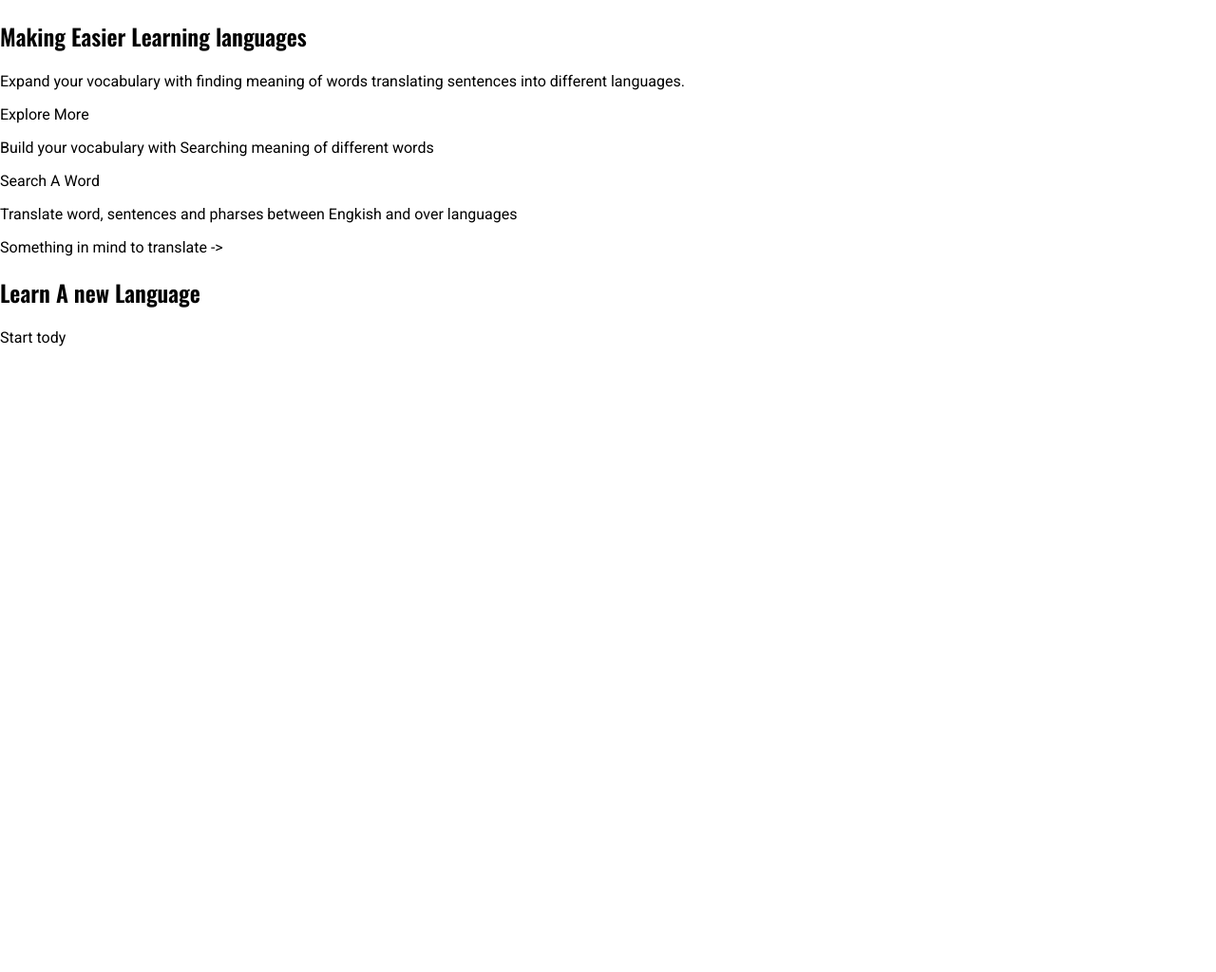
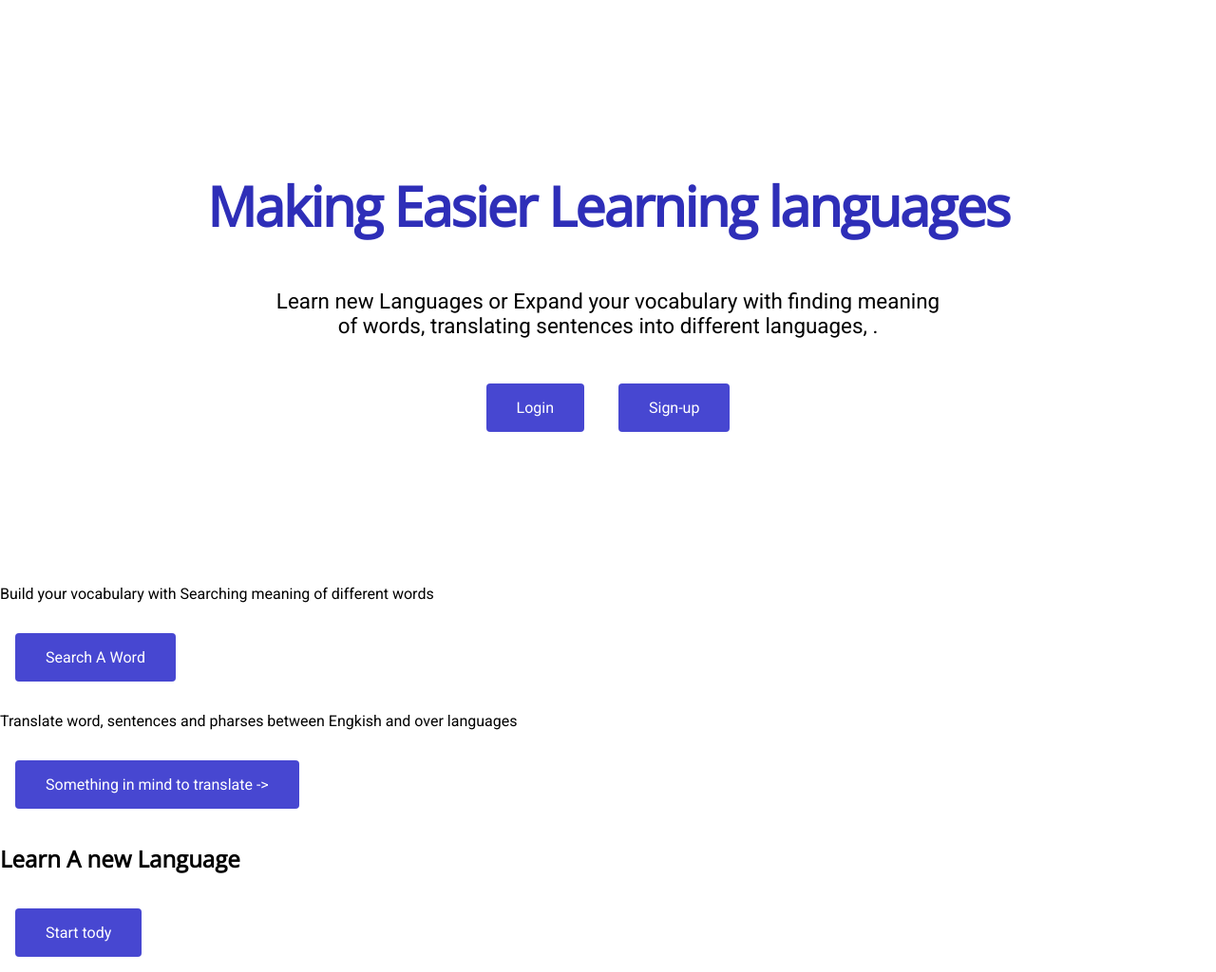
Before and after one commit to arushi082/LanguageLearning-App, a Django app: page / in a window 1280 px wide. Shown: the part 67-1091 px from the top of the page at 95% size. Before the commit the page ends 432 px from the top, so only its background shows below. Run offline with Django 3.2, Linux system fonts and the light colour scheme.

Commit message:
update home
Update CSS of home page

```diff
--- a/Language/Login/Templates/Login/base.html
+++ b/Language/Login/Templates/Login/base.html
@@ -10,7 +10,7 @@
     <!-- Google Font link  -->
     <link rel="preconnect" href="https://fonts.googleapis.com">
     <link rel="preconnect" href="https://fonts.gstatic.com" crossorigin>
-    <link href="https://fonts.googleapis.com/css2?family=Oswald:wght@400;600&family=Roboto&display=swap" rel="stylesheet">
+    <link href="https://fonts.googleapis.com/css2?family=Open+Sans&family=Roboto&display=swap" rel="stylesheet">
 
     <!-- CSS  -->
     <link rel="stylesheet" href="{% static 'Login/css/master.css' %}">
--- a/Language/Login/Templates/Login/home.html
+++ b/Language/Login/Templates/Login/home.html
@@ -3,33 +3,41 @@
   {% block content %}
 
   <!--CTA-->
-  <main>
+  <main class="home">
 
-    <section>
-      <h1>Making Easier Learning languages</h1>
-      <p>Expand your vocabulary with
-      finding meaning of words
-      translating sentences into different
-      languages.</p>
-      <a href="#">Explore More</a>
+    <section class="home__hero">
+      <div>
+        <h1>Making Easier Learning languages</h1>
+        <p>
+          Learn new Languages or
+          Expand your vocabulary with
+          finding meaning of words,
+          translating sentences into different
+          languages, .
+        </p>
+        <div>
+          <a class="home__btn" href="{% url 'Login:login' %}">Login</a>
+          <a class="home__btn" href="{% url 'Login:register' %}">Sign-up</a>
+        </div>
+      </div>
     </section>
 
-    <section>
+    <section class="home__word">
       <p>Build your vocabulary with
       Searching meaning of different
       words </p>
-      <a href="#">Search A Word</a>
+      <a class="home__btn" href="{% url 'Dictionary:index' %}">Search A Word</a>
     </section>
 
-    <section>
+    <section class="home__translate">
       <p>Translate word, sentences and pharses
       between Engkish and over languages</p>
-      <a href="#">Something in mind to translate -></a>
+      <a class="home__btn" href="{% url 'Translate:index' %}">Something in mind to translate -></a>
     </section>
 
-    <section>
+    <section class="home__learn">
       <h1>Learn A new Language</h1>
-      <a href="#">Start tody</a>
+      <a class="home__btn" href="{% url 'curriculum:standard_list' %}">Start tody</a>
     </section>
   </main>
   {% endblock %}
--- a/Language/Login/Templates/Login/register.html
+++ b/Language/Login/Templates/Login/register.html
@@ -6,7 +6,7 @@
 
 <!--Register-->
 <main class="register login__register">
-	<h1>Register</h1>
+	<h1>Sign-up</h1>
 	<form method="POST">
 		{% csrf_token %}
 		{{ register_form|crispy }}
--- a/Language/Login/static/Login/css/master.css
+++ b/Language/Login/static/Login/css/master.css
@@ -13,7 +13,7 @@ body {
 }
 
 h1, h2 {
-  font-family: "Oswald", sans-serif;
+  font-family: "Open Sans", sans-serif;
 }
 
 img {
@@ -86,6 +86,33 @@ header {
 }
 .nav__link:hover {
   font-weight: bold;
+}
+
+.home__btn {
+  margin: 1rem;
+  padding: 1rem 2rem;
+  background-color: #4747d1;
+  border-radius: 0.25rem;
+  color: white;
+}
+.home__hero {
+  height: min(600px, 100vh);
+  text-align: center;
+  display: grid;
+  justify-content: center;
+  align-items: center;
+  margin: 0 1rem;
+}
+.home__hero h1 {
+  font-size: calc(2rem + 2vw);
+  font-weight: bolder;
+  letter-spacing: -2px;
+  color: #2e2eb8;
+}
+.home__hero p {
+  font-size: calc(1rem + 0.5vw);
+  max-width: 700px;
+  margin: 2rem auto;
 }
 
 .dictionary__heading {
--- a/Language/Login/static/Login/scss/_base.scss
+++ b/Language/Login/static/Login/scss/_base.scss
@@ -13,7 +13,7 @@ body{
 }
 
 h1,h2{
-  font-family: 'Oswald', sans-serif;
+  font-family: 'Open Sans', sans-serif;
 }
 
 img{
--- a/Language/Login/static/Login/scss/_home.scss
+++ b/Language/Login/static/Login/scss/_home.scss
@@ -0,0 +1,31 @@
+.home{
+
+  &__btn{
+    margin: 1rem;
+    padding: 1rem 2rem;
+    background-color: hsl(240,60%,55%);
+    border-radius: .25rem;
+    color: white;
+  }
+
+  &__hero{
+    height: min(600px, 100vh);
+    text-align: center;
+    display: grid;
+    justify-content: center;
+    align-items: center;
+    margin: 0 1rem;
+
+    & h1{
+      font-size: calc(2rem + 2vw);
+      font-weight: bolder;
+      letter-spacing: -2px;
+      color: hsl(240,60%,45%);
+    }
+    & p{
+      font-size: calc(1rem + .5vw);
+      max-width: 700px;
+      margin: 2rem auto;
+    }
+  }
+}
```
Also changed, not shown: Language/db.sqlite3, 1 other file.
